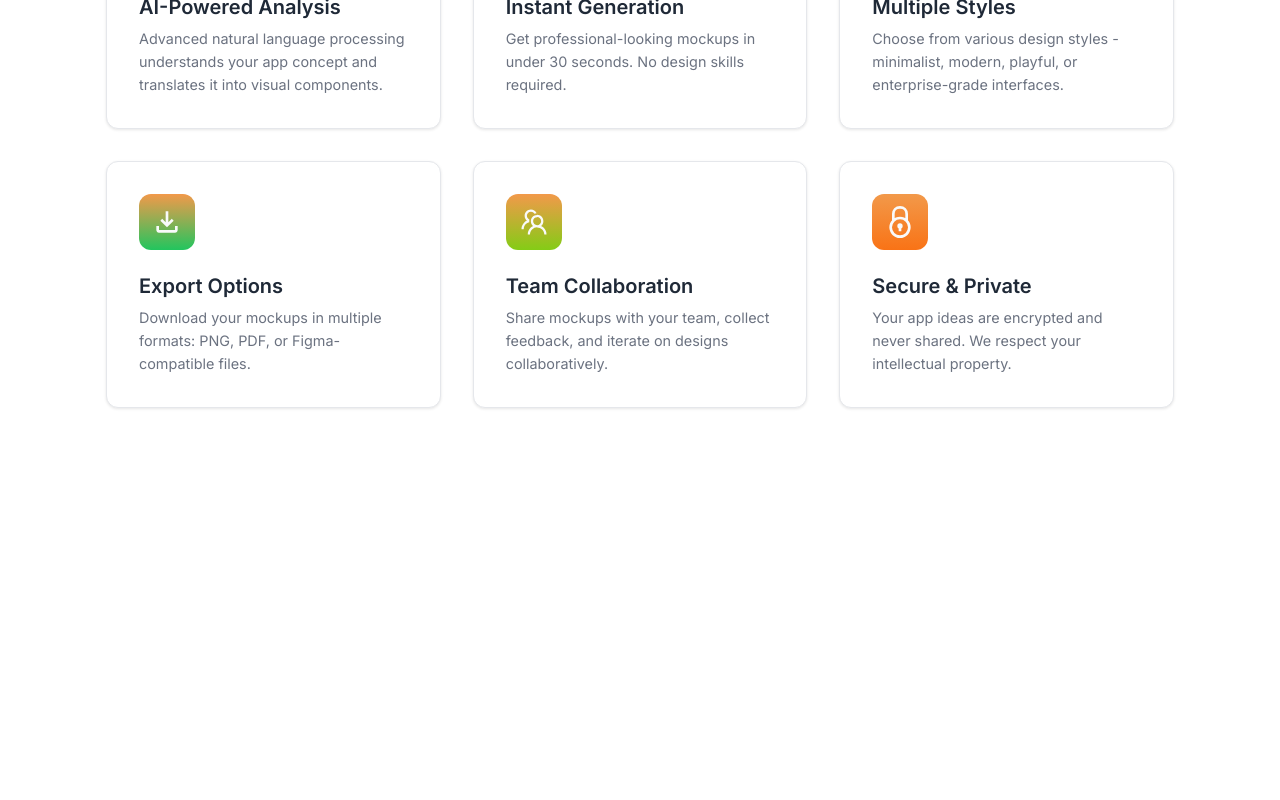
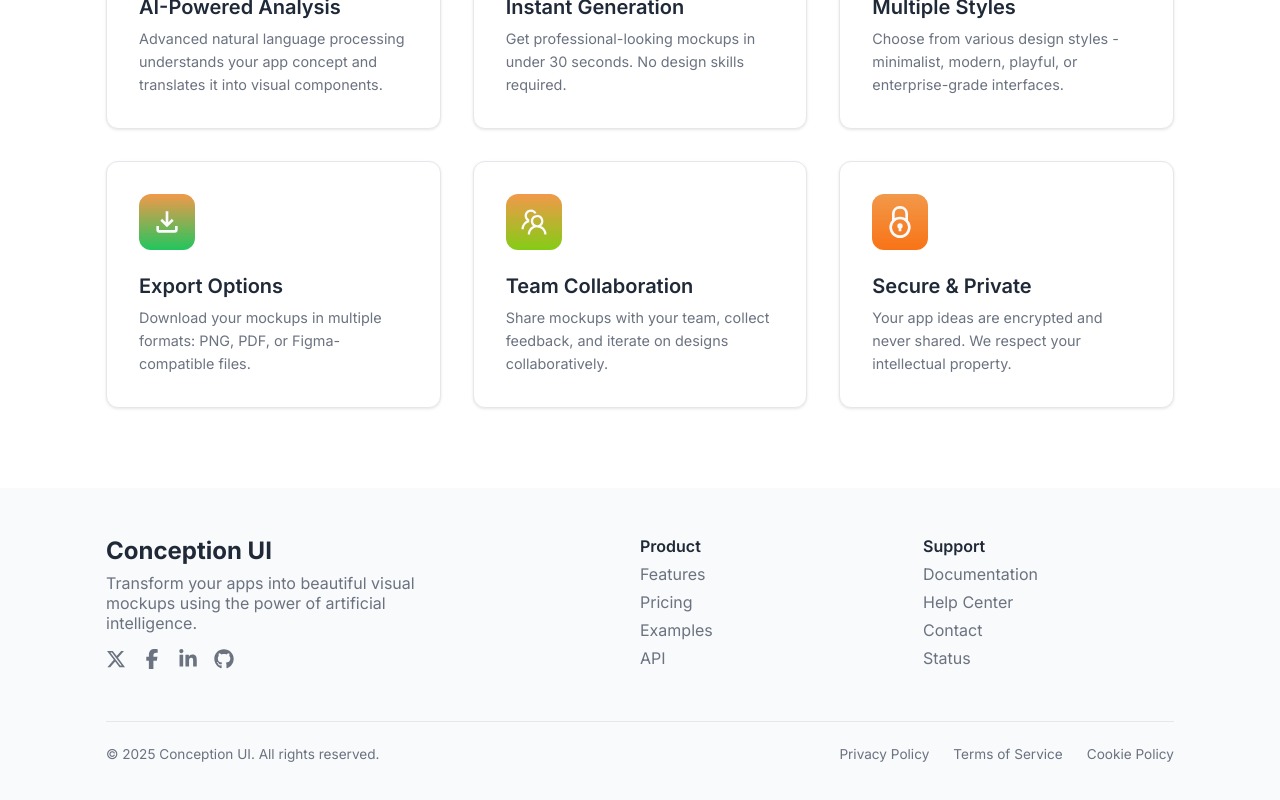
Before and after one commit to VishalThapaliya/text-to-design, a React (Vite) app: page / in a window 1280 px wide. Shown: the part 1830-2630 px from the top of the page. Before the commit the page ends 2318 px from the top, so only its background shows below. Built offline with nearby package versions, Linux system fonts and the light colour scheme.

Commit message:
create footer component, and add animations to hero section

```diff
--- a/src/App.jsx
+++ b/src/App.jsx
@@ -2,6 +2,7 @@ import React from 'react'
 import Header from './components/header/Header'
 import Hero from './components/hero/Hero'
 import Generator from './components/generator/Generator';
+import Footer from './components/footer/Footer';
 
 // import react icons
 import { IoFastFoodOutline } from "react-icons/io5";
@@ -31,6 +32,46 @@ const inspirations = [
   },
 ]
 
+// --- Footer data ---
+const footerProductLinks = [
+    {
+        id: 1,
+        title: "Features"
+    },
+    {
+        id: 2,
+        title: "Pricing"
+    },
+    {
+        id: 3,
+        title: "Examples"
+    },
+    {
+        id: 4,
+        title: "API"
+    }
+]
+
+const footerSupportLinks = [
+  {
+    id: 1,
+    title: 'Documentation'
+  },
+  {
+    id: 2,
+    title: 'Help Center'
+  },
+  {
+    id: 3,
+    title: 'Contact'
+  },
+  {
+    id: 4,
+    title: 'Status'
+  },
+]
+
+
 const App = () => {
   return (
     <div className='app-wrapper'>
@@ -40,6 +81,7 @@ const App = () => {
         <Generator inspirations={inspirations}/>
         <Features />
       </main>
+      <Footer footerProductLinks={footerProductLinks} footerSupportLinks={footerSupportLinks}/>
     </div>
   )
 }
--- /dev/null
+++ b/src/components/footer/Footer.css
@@ -0,0 +1,95 @@
+.main-footer {
+    background-color: var(--bg-light);
+    color: var(--text-muted);
+    padding: 3rem 0;
+}
+
+.footer-main {
+    display: grid;
+    grid-template-columns: 1fr;
+    gap: 2rem;
+}
+
+.footer-about h3 {
+    font-size: 1.5rem;
+    color: var(--text-dark);
+    margin: 0 0 0.5rem;
+}
+
+.footer-about p {
+    max-width: 350px;
+}
+
+.social-links {
+    display: flex;
+    gap: 1rem;
+    margin-top: 1rem;
+    /* font-size: 1.2rem; */
+}
+
+.social-links a {
+    color: var(--text-muted);
+    transition: color 0.3s;
+}
+
+.social-links a:hover {
+    color: var(--primary-color);
+}
+
+.social-links .social-icon {
+    width: 1.25rem;
+    height: 1.25rem;
+}
+
+.footer-links h4 {
+    color: var(--text-dark);
+    font-weight: 600;
+    margin-bottom: 0.5rem;
+}
+
+.footer-links ul {
+    list-style: none;
+    padding: 0;
+    margin: 0;
+    display: flex;
+    flex-direction: column;
+    gap: 0.5rem;
+}
+
+ .footer-links a,
+ .legal-links a {
+    text-decoration: none;
+    color: var(--text-muted);
+    transition: color 0.3s;
+}
+
+.footer-links a:hover,
+.legal-links a:hover {
+    color: var(--primary-color);
+}
+
+.footer-bottom {
+    margin-top: 3rem;
+    padding-top: 1.5rem;
+    border-top: 1px solid var(--border-color);
+    display: flex;
+    flex-direction: column;
+    align-items: center;
+    gap: 1rem;
+    font-size: 0.85em;
+}
+
+.legal-links {
+    display: flex;
+    gap: 1.5rem;
+}
+
+@media (min-width: 768px) {
+    .footer-main {
+        grid-template-columns: 2fr 1fr 1fr;
+    }
+    .footer-bottom {
+        flex-direction: row;
+        justify-content: space-between;
+    }
+}
--- /dev/null
+++ b/src/components/footer/Footer.jsx
@@ -0,0 +1,97 @@
+import { FaXTwitter } from "react-icons/fa6";
+import { FaFacebookF } from "react-icons/fa6";
+import { FaLinkedinIn } from "react-icons/fa6";
+import { FaGithub } from "react-icons/fa6";
+
+import "./Footer.css";
+
+const soialLinks = [
+  {
+    id: 1,
+    title: "Twitter",
+    icon: <FaXTwitter className="social-icon" />,
+  },
+  {
+    id: 2,
+    title: "Facebook",
+    icon: <FaFacebookF className="social-icon" />,
+  },
+  {
+    id: 5,
+    title: "LinkedIn",
+    icon: <FaLinkedinIn className="social-icon" />,
+  },
+  {
+    id: 4,
+    title: "Github",
+    icon: <FaGithub className="social-icon" />,
+  },
+];
+
+const legalLinks = [
+  { id: 1, title: "Privacy Policy" },
+  { id: 2, title: "Terms of Service" },
+  { id: 3, title: "Cookie Policy" },
+];
+
+const Footer = ({ footerProductLinks, footerSupportLinks }) => {
+  {console.log("product links", footerProductLinks);}
+  return (
+    <footer className="main-footer">
+      <div className="container footer-container">
+        <div className="footer-main">
+          <div className="footer-about">
+            <h3>Conception UI</h3>
+            <p>
+              Transform your apps into beautiful visual mockups using the power
+              of artificial intelligence.
+            </p>
+
+            <div className="social-links">
+              {soialLinks.map((link) => (
+                <a href="#" title={link.title} key={link.id} target="_blank">
+                  {link.icon}
+                </a>
+              ))}
+            </div>
+          </div>
+
+          <div className="footer-links">
+            <h4>Product</h4>
+            <ul>
+              {footerProductLinks.map((product) => (
+                <li key={product.id}>
+                  <a href="#">{product.title}</a>
+                </li>
+              ))}
+            </ul>
+          </div>
+
+          <div className="footer-links">
+            <h4>Support</h4>
+            <ul>
+              {footerSupportLinks.map((support) => (
+                <li key={support.id}>
+                  <a href="#">{support.title}</a>
+                </li>
+              ))}
+            </ul>
+          </div>
+        </div>
+
+        <div className="footer-bottom">
+          <p>&copy; 2025 Conception UI. All rights reserved.</p>
+          <div className="legal-links">
+            {legalLinks.map((link) => (
+              <a href="#" key={link.id}>
+                {link.title}
+              </a>
+            ))}
+          </div>
+        </div>
+      </div>
+    </footer>
+  );
+};
+
+export default Footer;
--- a/src/components/hero/Hero.css
+++ b/src/components/hero/Hero.css
@@ -7,13 +7,6 @@
     background-position: center;
     background: linear-gradient(to bottom, rgba(79, 70, 229, 0.7), rgba(124, 58, 237, 0.9)), url(../../assets/hero-background.jpeg);
 }
-
-/* .hero-overlay {
-    position: absolute;
-    inset: 0;
-    background: linear-gradient(to bottom, var(--secondary-color), var(--primary-color));
-    z-index: 1;
-} */
 
 .hero-content {
     position: relative;
@@ -44,6 +37,7 @@
     justify-content: center;
     gap: 1rem;
     margin-bottom: 4rem;
+    animation: fadeInUp 1s ease-out;
 }
 
 .btn-primary {
@@ -72,3 +66,33 @@
 .hero-stats span {
     color: var(--bg-light);
 }
+
+/* animations */
+@keyframes fadeInDown {
+    from {
+        opacity: 0;
+        transform: translateY(-20px);
+    }
+
+    to {
+        opacity: 1;
+        transform: translateY(0);
+    }
+}
+
+@keyframes fadeInUp {
+    from {
+        opacity: 0;
+        transform: translateY(20px);
+    }
+
+    to {
+        opacity: 1;
+        transform: translateY(0);
+    }
+}
+
+@keyframes fadeIn {
+    from { opacity: 0; }
+    to { opacity: 1; }
+}
```
